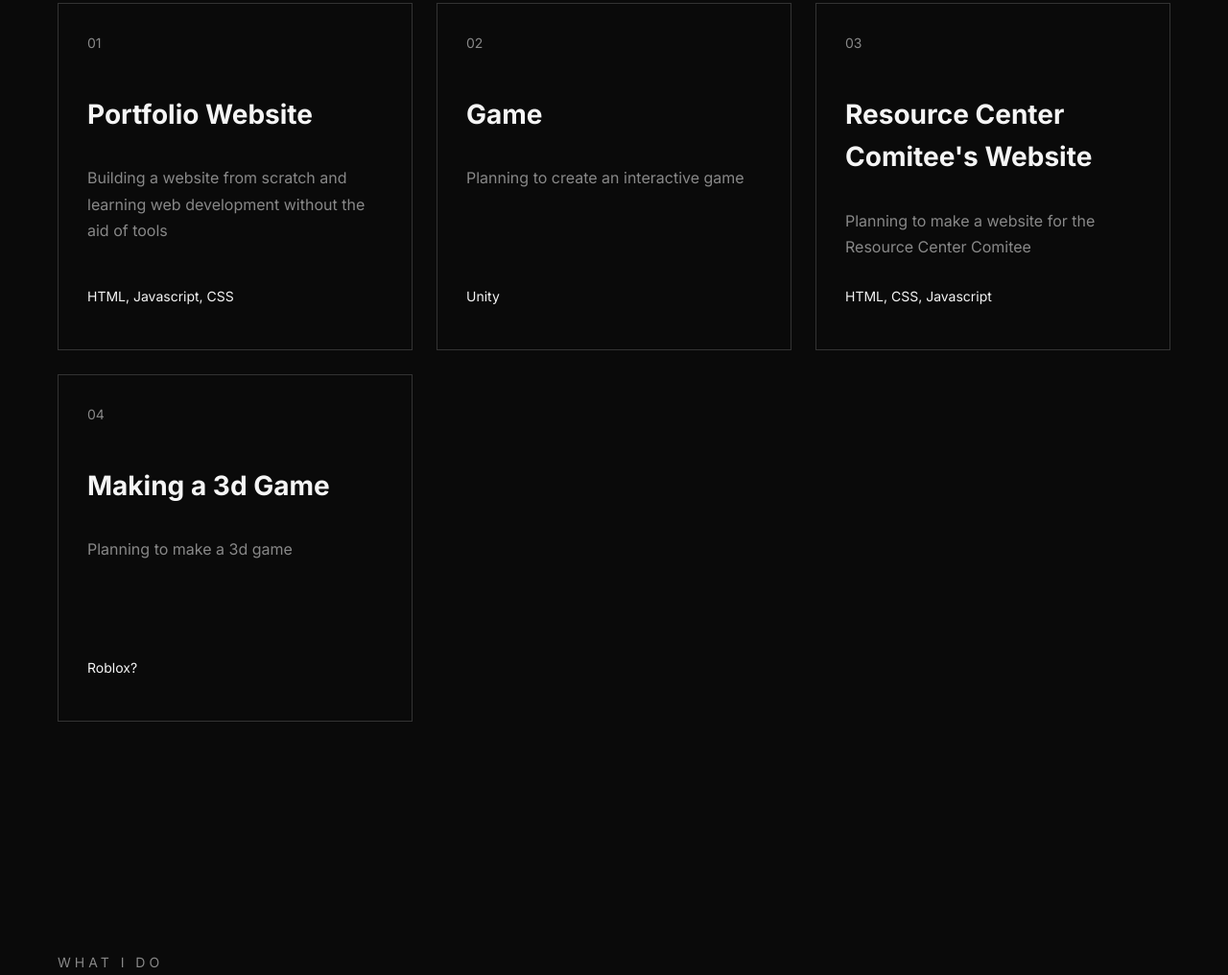
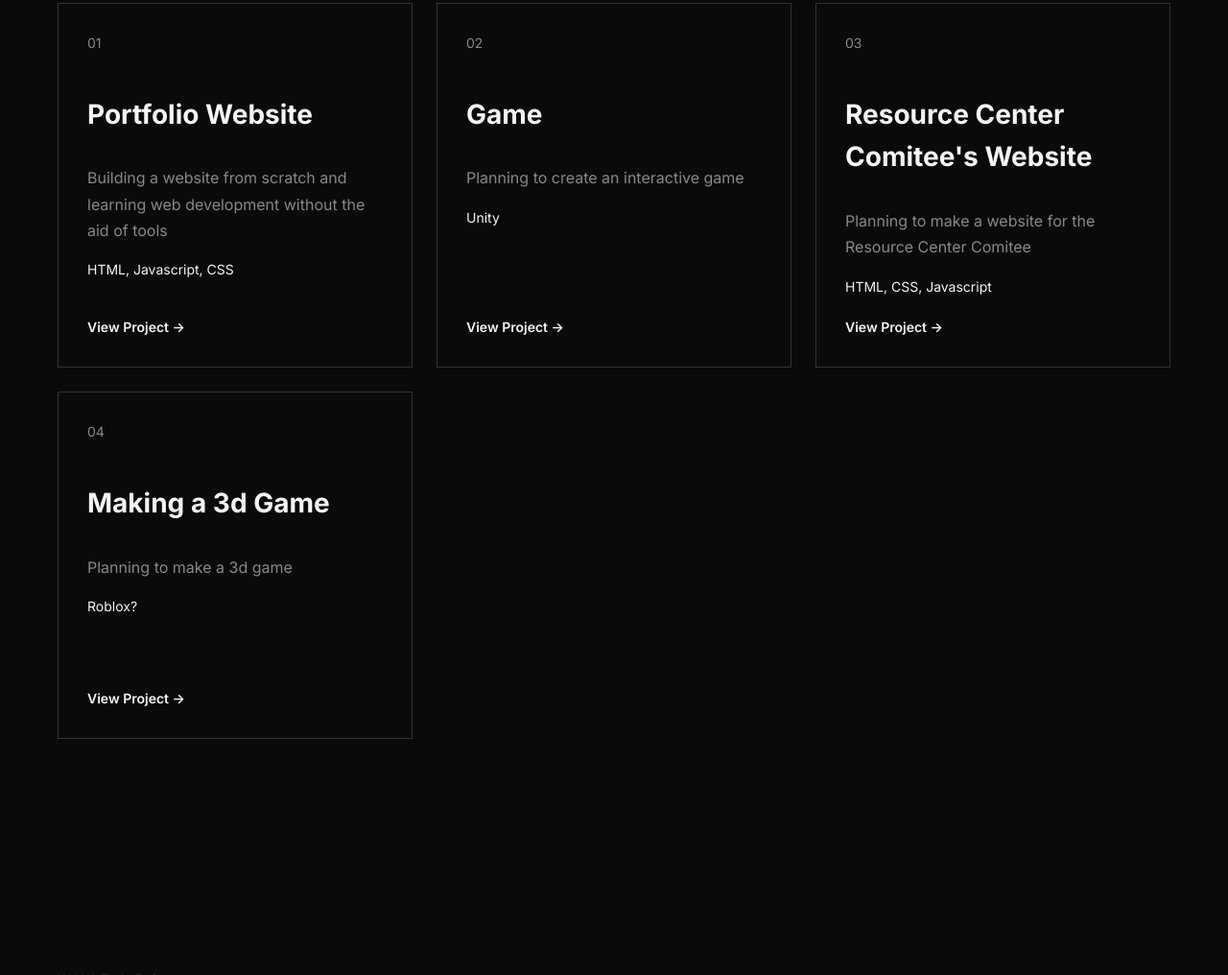
Before and after one commit to Denzixy/daanish-portfolio, a plain HTML site: page index.html in a window 1280 px wide. Shown: the part 1788-2804 px from the top of the page at 96% size. Drawn offline with Linux system fonts and the light colour scheme.

Commit message:
Add project links and interactions

```diff
--- a/index.html
+++ b/index.html
@@ -63,6 +63,9 @@
                 <p class="project-tech">
                     HTML, Javascript, CSS
                 </p>
+                <a href="#" class="project-link" target="_blank" rel="noopener noreferrer">
+                    View Project ->
+                </a>
             </article>
             <article class="project-card">
                 <p class="project-number">02</p>
@@ -73,6 +76,9 @@
                 <p class="project-tech">
                     Unity
                 </p>
+                <a href="#" class="project-link" target="_blank" rel="noopener noreferrer">
+                    View Project ->
+                </a>
             </article>
             <article class="project-card">
                 <p class="project-number">03</p>
@@ -83,6 +89,9 @@
                 <p class="project-tech">
                     HTML, CSS, Javascript
                 </p>
+                <a href="#" class="project-link" target="_blank" rel="noopener noreferrer">
+                    View Project ->
+                </a>
             </article>
             <article class="project-card">
                 <p class="project-number">04</p>
@@ -93,6 +102,9 @@
                 <p class="project-tech">
                     Roblox?
                 </p>
+                <a href="#" class="project-link" target="_blank" rel="noopener noreferrer">
+                    View Project ->
+                </a>
             </article>
             </div>
         </section>
--- a/style.css
+++ b/style.css
@@ -29,6 +29,32 @@ body {
         opacity: 1;
         transform: translateY(0);
     }
+}
+.project-link {
+    display: inline-block;
+    margin-top: auto;
+    padding-top: 20px;
+    color: var(--text);
+    text-decoration: none;
+    font-size: 14px;
+    font-weight: 600;
+    transition: transform 0.2 ease;
+}
+.project-link:hover {
+    transform: translateX(5px);
+}
+.project-link::after {
+    content: "";
+    display: inline-block;
+    width: 0;
+    height: 1px;
+    background-color: currentColor;
+    vertical-align: middle;
+    transition: width 0.2 ease;
+}
+.project-link:hover::after {
+    width: 30px;
+    margin-left: 8px;
 }
 .hero-content {
     animation: fadeUp 0.8s ease forwards;
@@ -159,7 +185,7 @@ nav a:hover {
     border-color: var(--text);
 }
 .project-tech {
-    margin-top: auto;
+    margin: 0;
     color: var(--text);
     font-size: 14px;
 }
```
